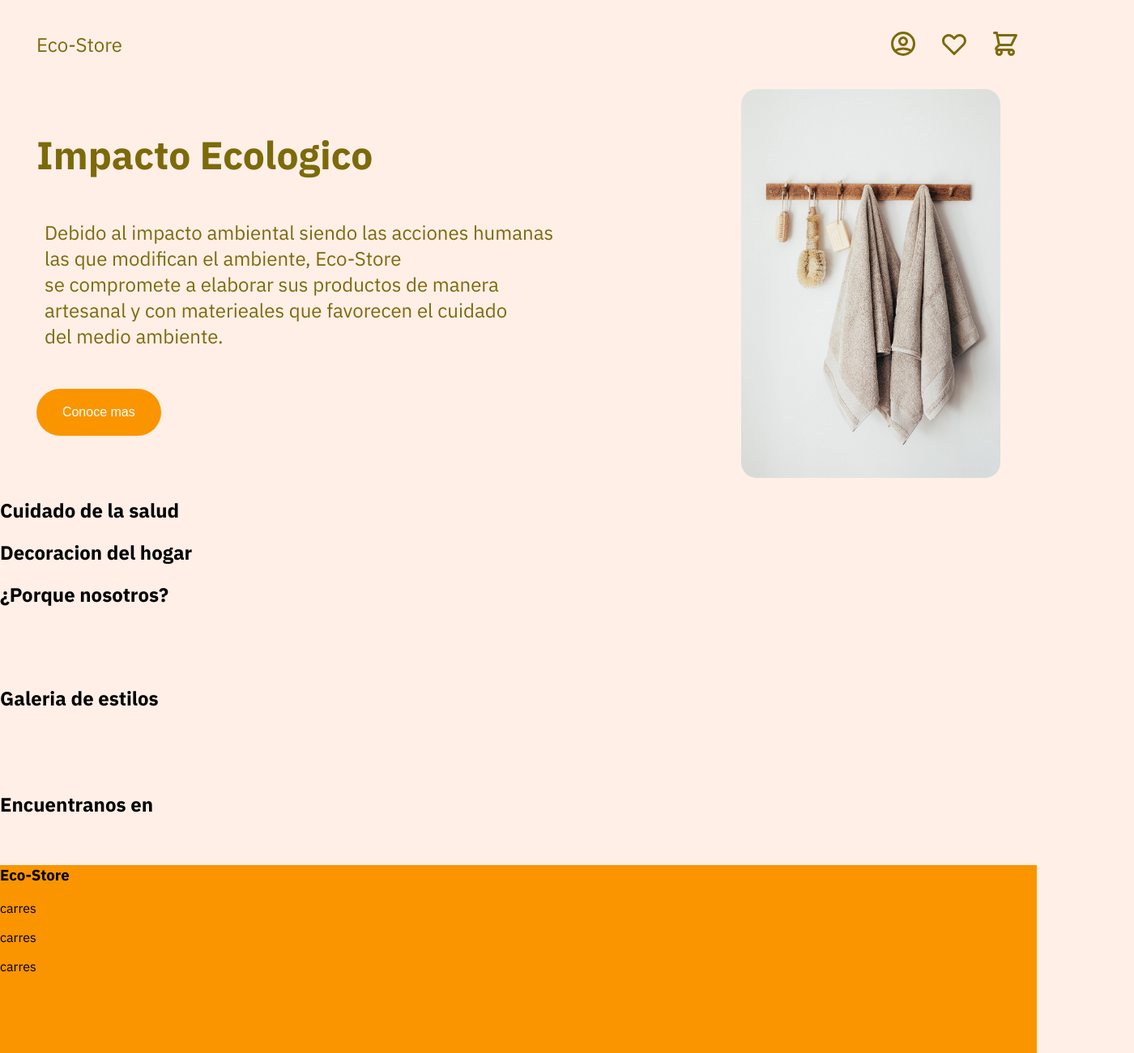
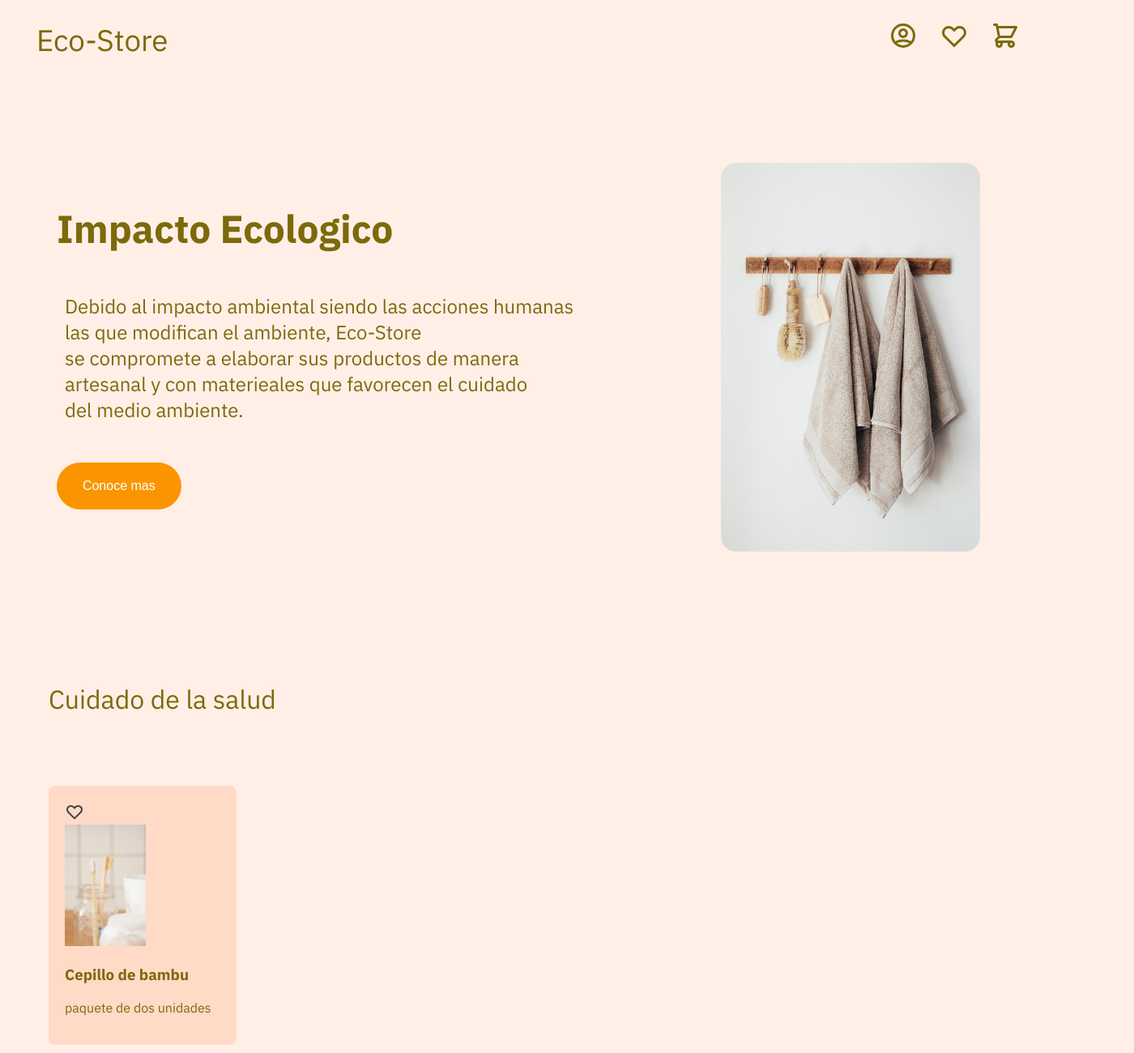
Before and after one commit to stiven192002/eco-tienda, a plain HTML site: page index.html in a window 1280 px wide. Shown: the top 1300 px of the page at 81% size, 1400 px wide, since content can reach past the window. Drawn offline with Linux system fonts and the light colour scheme; a web font is replaced by a local one.

Commit message:
se adelanto parte de la seccion cuidado de la salud

```diff
--- a/index.html
+++ b/index.html
@@ -79,12 +79,55 @@
         </article>
 
 
-        <section class="product-section">
-             <div class="healthcare">
+     <section class="product-section">
+        <div class="healthcare">
 
                 <h2>Cuidado de la salud</h2>
+                 <div class="card-section">
+
+
+                    <div class="product-card">
+
+
+                        <svg width="24" height="24" viewBox="0 0 24 24" fill="none" xmlns="http://www.w3.org/2000/svg">
+                            <path d="M3.34255 7.7779C3.5687 7.23194 3.90017 6.73586 4.31804 6.31799C4.7359 5.90012 5.23198 5.56865 5.77795 5.3425C6.32392 5.11635 6.90909 4.99995 7.50004 4.99995C8.09099 4.99995 8.67616 5.11635 9.22213 5.3425C9.7681 5.56865 10.2642 5.90012 10.682 6.31799L12 7.63599L13.318 6.31799C14.162 5.47407 15.3066 4.99997 16.5 4.99997C17.6935 4.99997 18.8381 5.47407 19.682 6.31799C20.526 7.16191 21.0001 8.30651 21.0001 9.49999C21.0001 10.6935 20.526 11.8381 19.682 12.682L12 20.364L4.31804 12.682C3.90017 12.2641 3.5687 11.7681 3.34255 11.2221C3.1164 10.6761 3 10.0909 3 9.49999C3 8.90904 3.1164 8.32387 3.34255 7.7779Z" stroke="#3F3F46" stroke-width="2" stroke-linecap="round" stroke-linejoin="round"/>
+                            </svg>
+
+                            <div class="product-image" >
+                                <img src="./accets2/Curso de Fundamentos de Sass/img/products/toothbrush.jpg" alt="">
+                            </div>
+
+                         <h3>Cepillo de bambu</h3>
+                         <p>paquete de dos unidades</p>
+
+
+
+
+
+
+
+
+
+
+
+
+
+
+                     </div>
+
+
+
+
+
+
+
+                 </div>
 
              </div>
+
+
+
+
 
              <div class="furniture">
 
--- a/scss/main.scss
+++ b/scss/main.scss
@@ -5,6 +5,7 @@ $primary-text-color: #7C6A0A;
 $font-stack:'IBM Plex Sans', sans-serif;
 $paragraph-size:1.5em;
 $queaternion-color:#FA9500;
+$heder-margin-top:10px;
 
 
 
@@ -24,16 +25,23 @@ nav{
     color: $primary-text-color;
     padding: 15px;
 
+
      p{
 
-         font-size: $paragraph-size;
+         font-size: 2.3em ;
          padding-left: 30px;
+         margin-top: $heder-margin-top;
+
 
     }
 
     .icons{
          display:flex;
          gap: 15px;
+         margin-bottom: 50px;
+         margin-top: $heder-margin-top;
+         size: 3em;
+
 
           button{
             background: none;
@@ -55,6 +63,7 @@ article{
      color: $primary-text-color;
      padding-left: 45px;
      padding-right: 45px;
+     padding: 70px;
    display: flex;
    justify-content: space-between;
 
@@ -96,6 +105,38 @@ article{
 
 
 
+section{
+    width: 100%;
+    height: auto;
+
+    padding: 60px;
+    h2{
+        color: $primary-text-color;
+        font-size: 2em;
+    }
+
+    .healthcare{
+
+        h2{
+            font-weight: 300;
+            padding-bottom: 60px;
+        }
+        .product-card{
+            width: 15vw;
+            height: auto;
+            background-color: $secondary-color;
+            color: $primary-text-color;
+            padding: 20px;
+            border-radius: 8px;
+            img{
+                width: 100px;
+
+
+            }
+        }
+    }
+
+}
 
 
 
```
Also changed, not shown: css/main.css, 1 other file.
